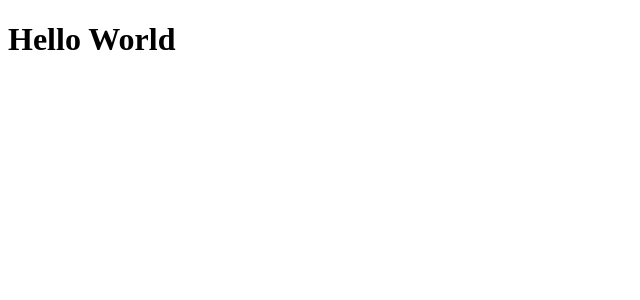
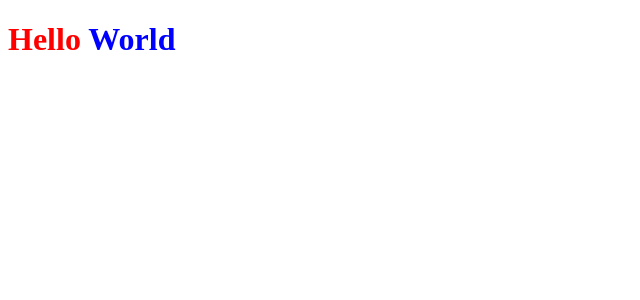
Before and after one commit to MauroBraga/ig-news, a Next.js app: page / in a window 1280 px wide. Shown: the top 300 px of the page, without its empty margins (0-640 px from the left). Built offline with nearby package versions, Linux system fonts and the light colour scheme.

Commit message:
Estilização com SASS

```diff
--- a/package.json
+++ b/package.json
@@ -11,7 +11,8 @@
   "dependencies": {
     "next": "12.1.0",
     "react": "17.0.2",
-    "react-dom": "17.0.2"
+    "react-dom": "17.0.2",
+    "sass": "^1.49.8"
   },
   "devDependencies": {
     "@types/node": "^17.0.21",
--- a/src/pages/_app.tsx
+++ b/src/pages/_app.tsx
@@ -1,4 +1,4 @@
-import { AppProps } from "next/app"
+import { AppProps } from "next/app";
 
 function MyApp({ Component, pageProps }: AppProps) {
   return <Component {...pageProps} />
--- a/src/pages/index.tsx
+++ b/src/pages/index.tsx
@@ -1,5 +1,7 @@
+import styles from '../styles/home.module.scss';
+
 export default function Home() {
   return (
-    <h1>Hello World</h1>
+    <h1 className={styles.title}>Hello <span>World</span></h1>
   )
 }
--- /dev/null
+++ b/src/styles/home.module.scss
@@ -0,0 +1,7 @@
+.title {
+    color: RED;
+
+    span {
+        color: blue;
+    }
+}
```
Also changed, not shown: 1 other file (tests, documents, lock files or other folders).
